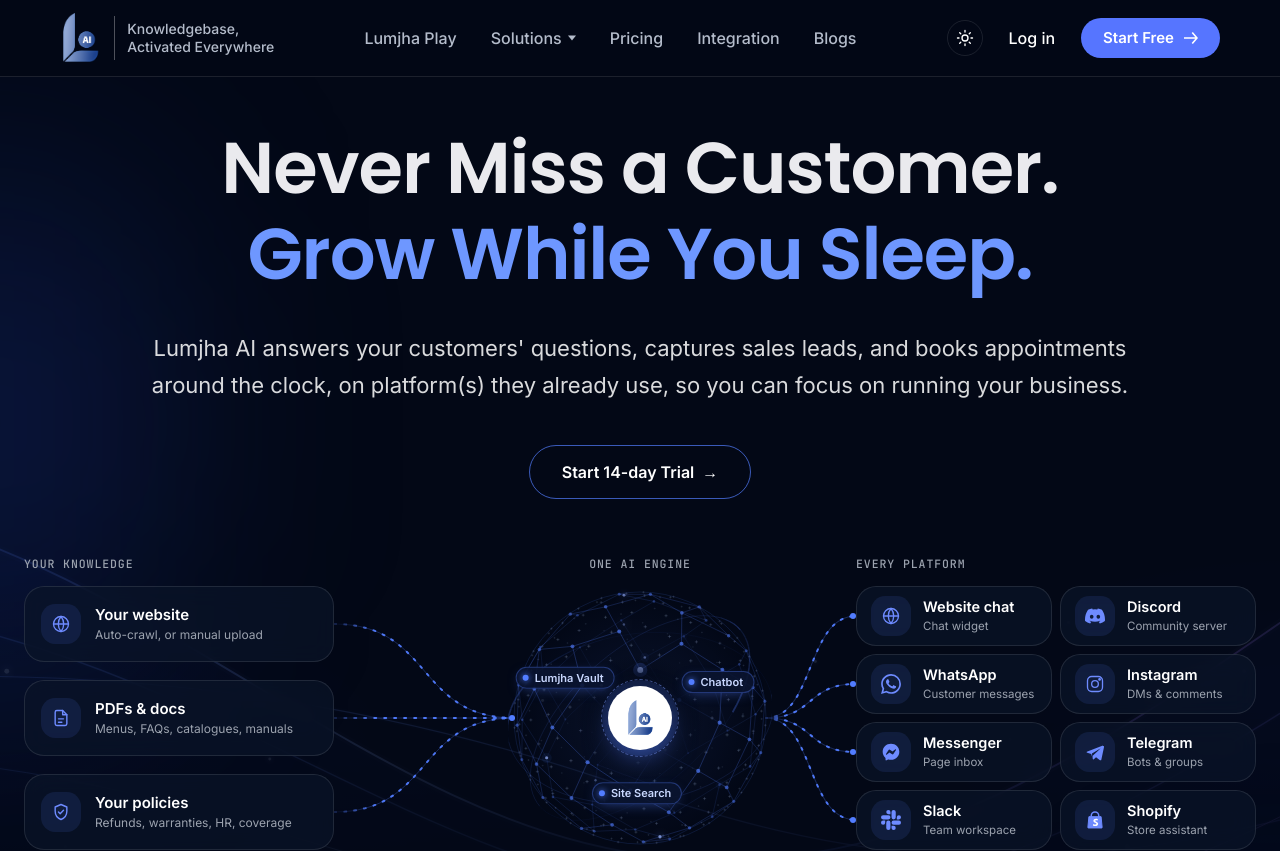
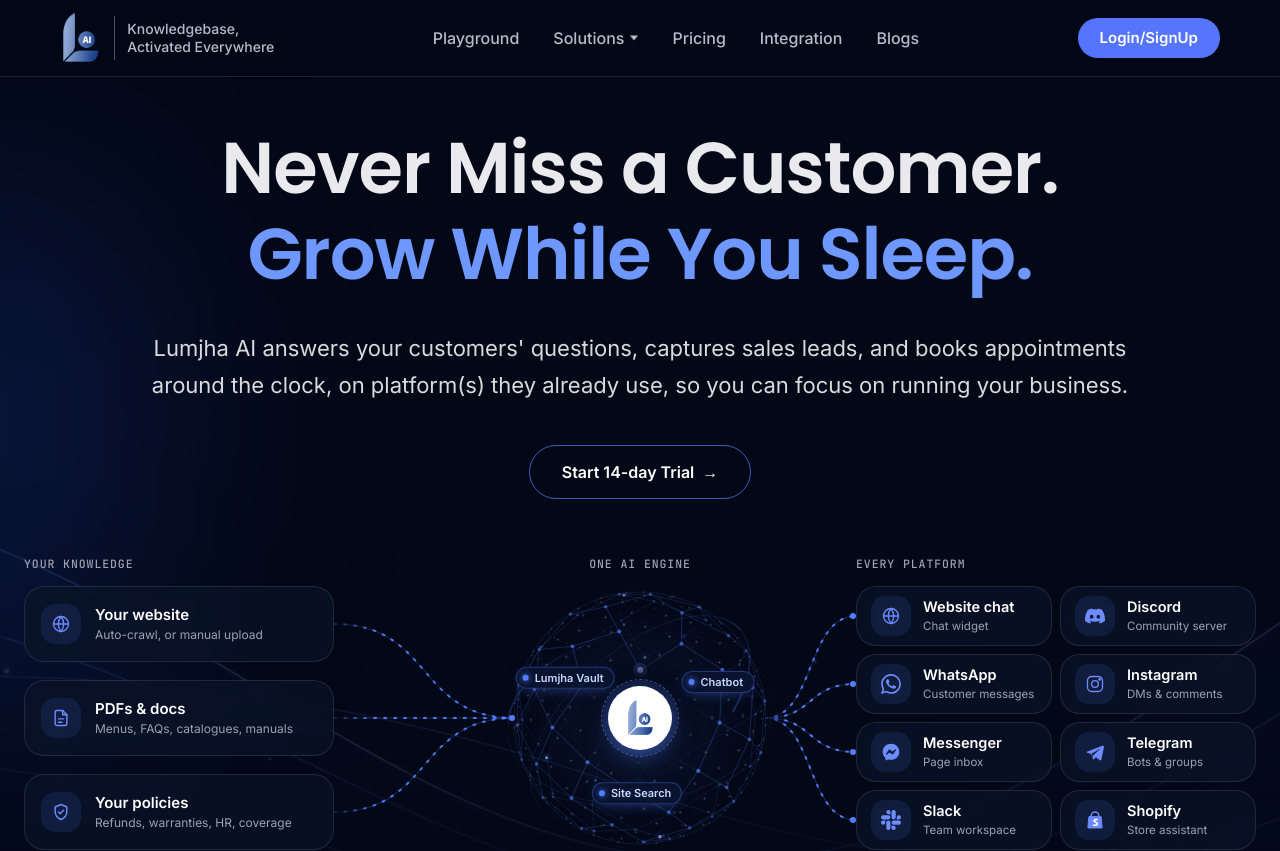
Before and after one commit to Aayush-Skp/lumjhatest, a Next.js app: page / in a window 1280 px wide. Shown: the top 851 px of the page. Built offline with nearby package versions, Linux system fonts and the light colour scheme.

Commit message:
added and refined the navbar

```diff
--- a/app/api/playground/frame-check/route.ts
+++ b/app/api/playground/frame-check/route.ts
@@ -8,7 +8,7 @@ import { json } from "../lumjha";
 export const runtime = "nodejs";
 
 /**
- * Can Lumjha Play show this website in its preview? Fetches the page's headers
+ * Can Playground show this website in its preview? Fetches the page's headers
  * once and reads X-Frame-Options / CSP frame-ancestors, so the demo can say
  * "we can't show this site" instead of an empty frame.
  *
--- a/app/play-area/page.tsx
+++ b/app/play-area/page.tsx
@@ -9,7 +9,7 @@ import { Accent, HEADING } from "@/components/site/SectionHeader";
 import BlueButton from "@/components/ui/BlueButton";
 
 export const metadata: Metadata = {
-  title: "Lumjha Play",
+  title: "Playground",
   description:
     "Test-drive Lumjha AI in real time. Ask a question and see how Lumjha AI delivers instant, accurate and helpful answers.",
 };
--- a/app/play-area/preview/page.tsx
+++ b/app/play-area/preview/page.tsx
@@ -5,7 +5,7 @@ import { AGENT_SUBDOMAIN, normalizeSiteUrl } from "@/lib/playground";
 
 /**
  * A sample business website with the real Lumjha chat widget installed — the
- * page Lumjha Play frames so visitors see the widget as it sits on a site.
+ * page Playground frames so visitors see the widget as it sits on a site.
  *
  * `?agent=` picks the agent (a visitor's document agent); without it, the
  * shared demo agent. `?open=1` starts with the chat open. `?site=` shows a
@@ -113,7 +113,7 @@ export default async function WebsitePreviewPage({ searchParams }: { searchParam
   return (
     <div className="min-h-screen bg-white font-sans text-[#6B7280] antialiased">
       {/* framed at a fixed height: the sample site never scrolls itself, so the
-          wheel scrolls the Lumjha Play page around it (the chat panel still scrolls) */}
+          wheel scrolls the Playground page around it (the chat panel still scrolls) */}
       <style>{"html,body{overflow:hidden}"}</style>
 
       <header className="border-b border-[#E5E7EB]">
--- a/components/site/DocumentDrop.tsx
+++ b/components/site/DocumentDrop.tsx
@@ -6,7 +6,7 @@ import type { DragEvent } from "react";
 const ACCEPT = [".pdf", ".doc", ".docx", ".txt"];
 const MAX_BYTES = 5 * 1024 * 1024;
 
-/** Click-or-drop document box beside the Lumjha Play chat demo. */
+/** Click-or-drop document box beside the Playground chat demo. */
 export default function DocumentDrop({ className = "" }: { className?: string }) {
   const [dragging, setDragging] = useState(false);
   const [file, setFile] = useState<File | null>(null);
--- a/components/site/Footer.tsx
+++ b/components/site/Footer.tsx
@@ -3,10 +3,11 @@ import Link from "next/link";
 import FooterWordmark from "./FooterWordmark";
 import NewsletterForm from "./NewsletterForm";
 import ContactDisclosure from "./ContactDisclosure";
+import ThemeToggle from "@/components/ui/ThemeToggle";
 import { FacebookIcon, InstagramIcon, LinkedInIcon } from "@/components/ui/ChannelIcons";
 
 const QUICK_LINKS = [
-  { label: "Lumjha Play", href: "/play-area" },
+  { label: "Playground", href: "/play-area" },
   { label: "Pricing", href: "/pricing" },
   { label: "Integrations", href: "/#channels" },
   { label: "Our Commitments", href: "/#commitments" },
@@ -108,10 +109,14 @@ export default function Footer() {
       <div className="mx-auto mt-16 max-w-[1440px] md:mt-24">
         <FooterWordmark />
       </div>
-      <div className="mx-auto mt-6 max-w-[1440px] border-t border-line pt-8 md:mt-10">
-        <p className="text-center text-[12px] text-subtle">
-          © 2026 Lumjha AI. All rights reserved.
-        </p>
+      <div className="relative mx-auto mt-6 max-w-[1440px] border-t border-line pt-8 md:mt-10">
+        <div className="relative">
+          {/* quiet theme switch, bottom-left under the wordmark */}
+          <ThemeToggle small className="absolute left-0 top-1/2 -translate-y-1/2 opacity-40 hover:opacity-100" />
+          <p className="text-center text-[12px] text-subtle">
+            © 2026 Lumjha AI. All rights reserved.
+          </p>
+        </div>
       </div>
     </footer>
   );
--- a/components/site/Navbar.tsx
+++ b/components/site/Navbar.tsx
@@ -4,9 +4,8 @@ import { useEffect, useRef, useState } from "react";
 import Image from "next/image";
 import Link from "next/link";
 import { usePathname } from "next/navigation";
-import ThemeToggle from "@/components/ui/ThemeToggle";
 
-// Figma nav: Lumjha Play · Solutions ▾ · Pricing · Integration · Blogs
+// Figma nav: Playground · Solutions ▾ · Pricing · Integration · Blogs
 const SOLUTIONS = [
   { label: "AI Chat Agent", href: "/chat-agent", blurb: "Answer every customer question, 24/7" },
   { label: "Site Search", href: "/site-search", blurb: "Help visitors find what they need, faster" },
@@ -14,7 +13,7 @@ const SOLUTIONS = [
 ];
 
 const NAV_LINKS = [
-  { label: "Lumjha Play", href: "/play-area" },
+  { label: "Playground", href: "/play-area" },
   { label: "Solutions", children: SOLUTIONS },
   { label: "Pricing", href: "/pricing" },
   { label: "Integration", href: "/integrations" },
@@ -164,23 +163,17 @@ export default function Navbar() {
         </nav>
 
         <div className="hidden items-center gap-5 whitespace-nowrap lg:flex xl:gap-[26px]">
-          <ThemeToggle />
-          <a href={APP_LOGIN} className="text-[16px] font-medium text-ink transition-opacity duration-300 hover:opacity-80">
-            Log in
-          </a>
           <a
             href={APP_LOGIN}
             target="_blank"
             rel="noopener noreferrer"
-            className="flex h-10 items-center gap-2.5 rounded-full bg-[#5675FF] px-[22px] text-[15px] font-semibold text-white transition hover:bg-[#3E63F2]"
+            className="flex h-10 items-center rounded-full bg-[#5675FF] px-[22px] text-[15px] font-semibold text-white transition hover:bg-[#3E63F2]"
           >
-            Start Free
-            <Image src="/assets/shared/arrow.svg" alt="" width={14} height={13} aria-hidden />
+            Login/SignUp
           </a>
         </div>
 
         <div className="flex items-center gap-2 lg:hidden">
-        <ThemeToggle />
         <button
           className="relative flex h-9 w-9 items-center justify-center"
           onClick={() => setOpen((v) => !v)}
@@ -242,15 +235,11 @@ export default function Navbar() {
               ),
             )}
             <div style={stagger(NAV_LINKS.length)} className={`mt-2 flex items-center gap-4 ${rowAnim}`}>
-              <a href={APP_LOGIN} className="text-sm text-ink">
-                Log in
-              </a>
               <a
                 href={APP_LOGIN}
-                className="flex items-center gap-2 rounded-full bg-[#5675FF] px-4 py-1.5 text-sm font-semibold text-white"
+                className="flex items-center rounded-full bg-[#5675FF] px-4 py-1.5 text-sm font-semibold text-white"
               >
-                Start Free
-                <Image src="/assets/shared/arrow.svg" alt="" width={14} height={13} aria-hidden />
+                Login/SignUp
               </a>
             </div>
           </nav>
--- a/components/site/PlayDemo.tsx
+++ b/components/site/PlayDemo.tsx
@@ -11,7 +11,7 @@ import {
 } from "@/lib/playground";
 
 /**
- * Lumjha Play demo: compact steps on top; below them a sample website
+ * Playground demo: compact steps on top; below them a sample website
  * with the real chat widget installed, shown in a browser frame, with an
  * upload button in its toolbar and a working address bar (a visitor can
  * preview the widget on their own site, when that site allows framing; the
@@ -81,7 +81,7 @@ async function call(input: string, init?: RequestInit): Promise<ApiResult> {
     const body = (await res.json().catch(() => null)) as ApiResult | null;
     return body ?? { success: false, error: "Something went wrong. Please try again." };
   } catch {
-    return { success: false, error: "Could not reach Lumjha Play. Check your connection and try again." };
+    return { success: false, error: "Could not reach the Playground. Check your connection and try again." };
   }
 }
 
@@ -736,7 +736,7 @@ function UploadPicker({
           className="mt-0.5 h-3.5 w-3.5 shrink-0 accent-[#5675FF]"
         />
         <span>
-          Lumjha AI keeps documents and chats from Lumjha Play and may use them to improve its products. Don’t upload
+          Lumjha AI keeps documents and chats from the Playground and may use them to improve its products. Don’t upload
           personal or confidential information.{" "}
           <a href="/privacy" className="font-medium text-[#5675FF] underline underline-offset-2">
             Privacy Policy
--- a/components/site/WidgetLoader.tsx
+++ b/components/site/WidgetLoader.tsx
@@ -5,7 +5,7 @@ import { useEffect } from "react";
 /**
  * Installs the real Lumjha chat widget (agent-widget.js) exactly as a
  * customer's site does: one <script> tag with data attributes. Meant for the
- * Lumjha Play sample-site page, which is framed — so the widget's fixed
+ * Playground sample-site page, which is framed — so the widget's fixed
  * launcher and panel sit inside that frame, like on a real website.
  *
  * The loader cannot be removed once running, so a page loads one agent; the
--- a/components/ui/ThemeToggle.tsx
+++ b/components/ui/ThemeToggle.tsx
@@ -5,18 +5,23 @@ import { useSyncExternalStore } from "react";
 type Theme = "light" | "dark";
 
 /**
- * Dark / light switch. The active theme lives on
- * `document.documentElement.dataset.theme` (set before first paint by the
- * inline script in the root layout); we read it with `useSyncExternalStore`
- * so the icon never mismatches on hydration, and persist changes to
- * localStorage under the same `lumjha-theme` key the script reads.
+ * Dark / light switch (admin panel, and a small one in the site footer). The
+ * public site starts from the system theme. The active theme lives on `document.documentElement.dataset.theme`
+ * (set before first paint by the inline script in the root layout, which also
+ * follows system theme changes); we read it with `useSyncExternalStore` so the
+ * icon never mismatches on hydration. A manual switch lasts until the next
+ * page load or system theme change.
  */
 const listeners = new Set<() => void>();
 
 function subscribe(callback: () => void) {
   listeners.add(callback);
+  // the layout script flips the theme when the OS theme changes; re-read then too
+  const media = window.matchMedia("(prefers-color-scheme: light)");
+  media.addEventListener("change", callback);
   return () => {
     listeners.delete(callback);
+    media.removeEventListener("change", callback);
   };
 }
 
@@ -30,11 +35,6 @@ function getServerSnapshot(): Theme {
 
 function applyTheme(next: Theme) {
   document.documentElement.dataset.theme = next;
-  try {
-    localStorage.setItem("lumjha-theme", next);
-  } catch {
-    // localStorage unavailable (private mode) — theme still applies for the session.
-  }
   listeners.forEach((listener) => listener());
 }
 
@@ -69,12 +69,13 @@ function setTheme(next: Theme, from: HTMLElement) {
   });
 }
 
-const ICON = "absolute h-[18px] w-[18px] transition-all duration-300 ease-[cubic-bezier(0.22,1,0.36,1)] motion-reduce:transition-none";
+const ICON = "absolute transition-all duration-300 ease-[cubic-bezier(0.22,1,0.36,1)] motion-reduce:transition-none";
 
-export default function ThemeToggle({ className = "" }: { className?: string }) {
+export default function ThemeToggle({ className = "", small = false }: { className?: string; small?: boolean }) {
   const theme = useSyncExternalStore(subscribe, getSnapshot, getServerSnapshot);
   const isDark = theme === "dark";
   const label = isDark ? "Switch to light mode" : "Switch to dark mode";
+  const iconSize = small ? "h-3.5 w-3.5" : "h-[18px] w-[18px]";
 
   return (
     <button
@@ -82,7 +83,9 @@ export default function ThemeToggle({ className = "" }: { className?: string })
       onClick={(e) => setTheme(isDark ? "light" : "dark", e.currentTarget)}
       aria-label={label}
       title={label}
-      className={`relative flex h-9 w-9 shrink-0 items-center justify-center overflow-hidden rounded-full border border-line text-ink transition-colors hover:border-[#5675FF]/60 hover:text-[#5675FF] ${className}`}
+      className={`relative flex shrink-0 items-center justify-center overflow-hidden rounded-full border text-ink transition-colors hover:text-[#5675FF] ${
+        small ? "h-7 w-7 border-transparent" : "h-9 w-9 border-line hover:border-[#5675FF]/60"
+      } ${className}`}
     >
       {/* sun (shown in dark mode → go light) and moon swap with a small spin */}
       <svg
@@ -92,7 +95,7 @@ export default function ThemeToggle({ className = "" }: { className?: string })
         strokeWidth={1.8}
         strokeLinecap="round"
         aria-hidden
-        className={`${ICON} ${isDark ? "rotate-0 opacity-100" : "-rotate-90 scale-50 opacity-0"}`}
+        className={`${ICON} ${iconSize} ${isDark ? "rotate-0 opacity-100" : "-rotate-90 scale-50 opacity-0"}`}
       >
         <circle cx="12" cy="12" r="4" />
         <path d="M12 2v2M12 20v2M4.93 4.93l1.41 1.41M17.66 17.66l1.41 1.41M2 12h2M20 12h2M4.93 19.07l1.41-1.41M17.66 6.34l1.41-1.41" />
@@ -105,7 +108,7 @@ export default function ThemeToggle({ className = "" }: { className?: string })
         strokeLinecap="round"
         strokeLinejoin="round"
         aria-hidden
-        className={`${ICON} ${isDark ? "rotate-90 scale-50 opacity-0" : "rotate-0 opacity-100"}`}
+        className={`${ICON} ${iconSize} ${isDark ? "rotate-90 scale-50 opacity-0" : "rotate-0 opacity-100"}`}
       >
         <path d="M20.5 14.1A8.5 8.5 0 0 1 9.9 3.5a8.5 8.5 0 1 0 10.6 10.6Z" />
       </svg>
--- a/lib/playground.ts
+++ b/lib/playground.ts
@@ -12,7 +12,7 @@ export const PLAYGROUND_ACCEPT = ".pdf,.docx,.txt,.md";
  * Which wording of the upload notice the visitor accepted. Bump it whenever
  * that text changes, so each stored upload records what its uploader agreed to.
  */
-export const PLAYGROUND_CONSENT_VERSION = "2026-11-02";
+export const PLAYGROUND_CONSENT_VERSION = "2026-11-18";
 
 export type PlaygroundState = "processing" | "ready" | "failed" | "expired";
 
@@ -48,7 +48,7 @@ export const SESSION_ID = /^[A-Za-z0-9_-]{16,64}$/;
 /** An agent subdomain, as Lumjha allows them (3–30 chars). */
 export const AGENT_SUBDOMAIN = /^[a-z0-9][a-z0-9-]{1,28}[a-z0-9]$/;
 
-/** The sample website (with the real widget installed) that Lumjha Play frames. */
+/** The sample website (with the real widget installed) that Playground frames. */
 export const PREVIEW_PATH = "/play-area/preview";
 
 /** The agent behind a Lumjha chat URL (`…/chat/<subdomain>`), or null. */
```
Also changed, not shown: app/layout.tsx (+5 -3 lines), 1 other file (tests, documents, lock files or other folders).
